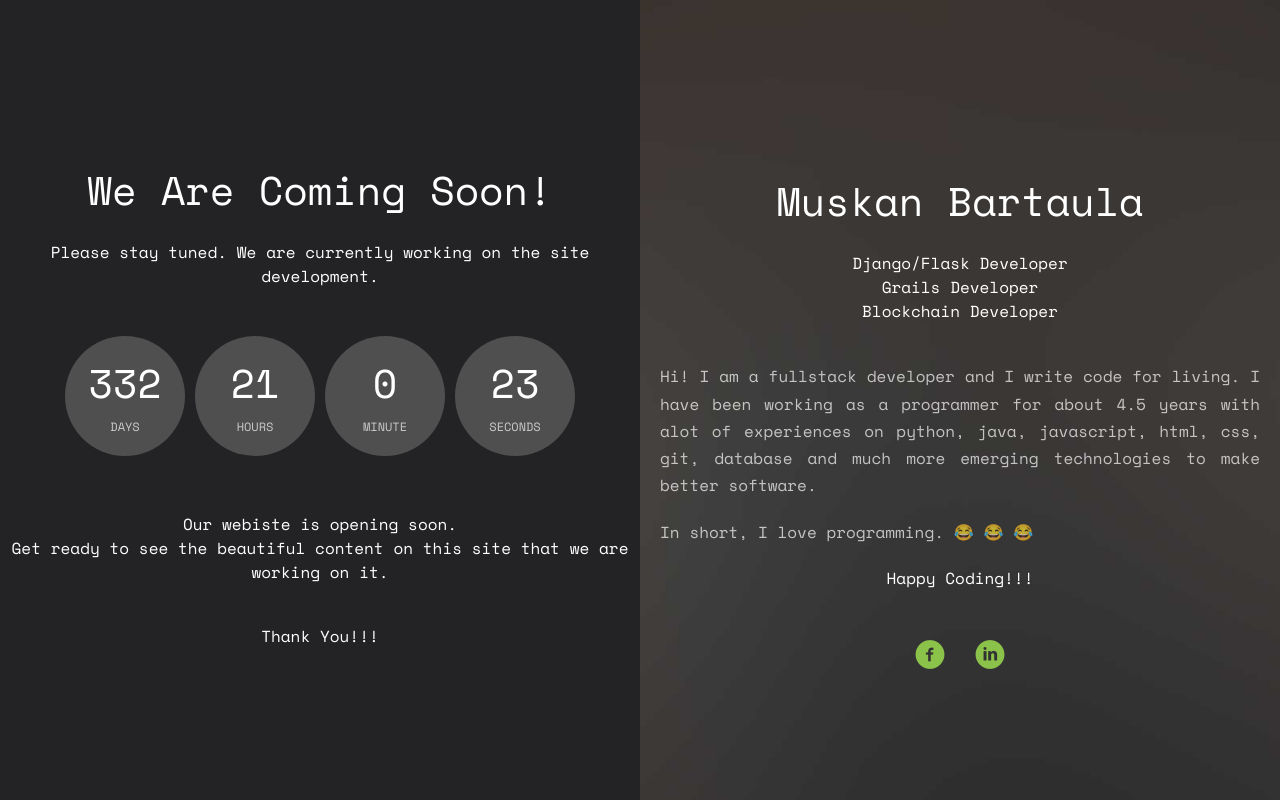
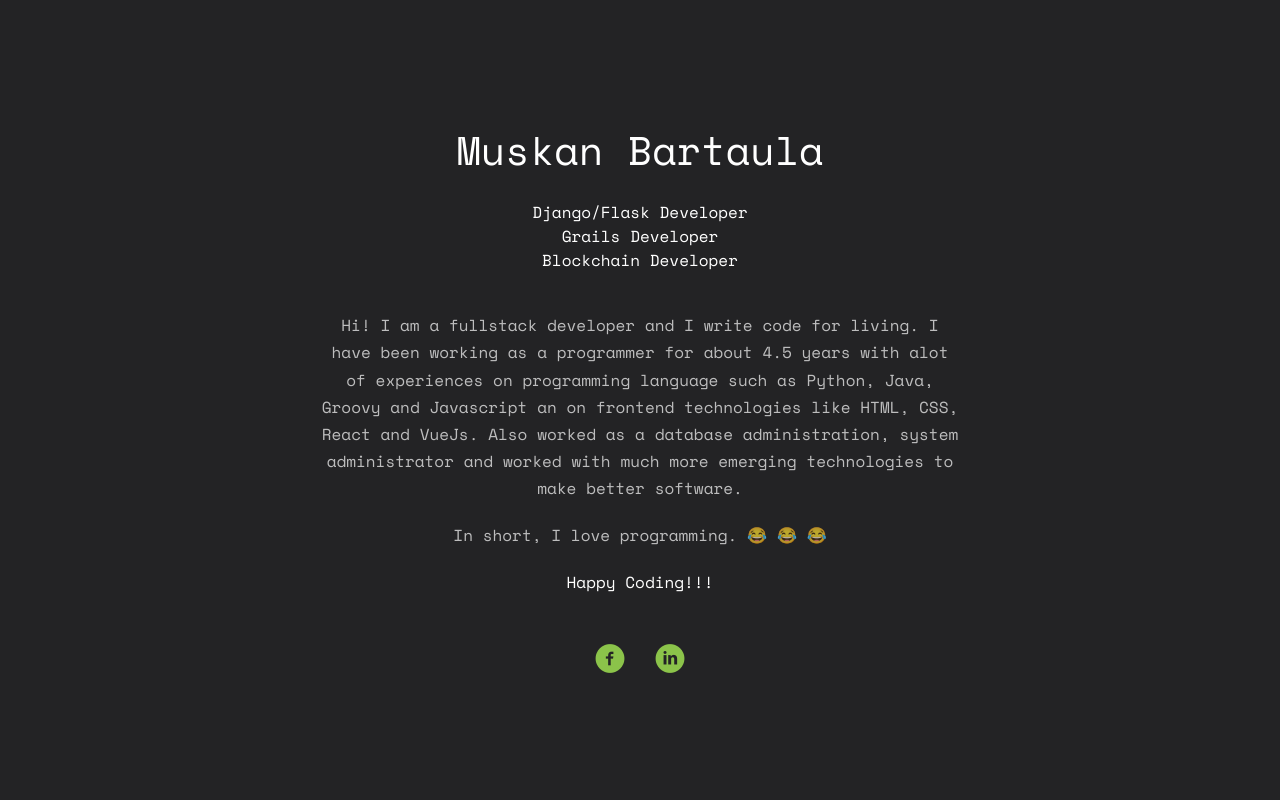
Before and after one commit to MuskanBartaula/mysite, a plain HTML site: page index.html in a window 1280 px wide. Drawn offline with nearby package versions, Linux system fonts and the light colour scheme; files whose address does not match are found by name.

Commit message:
Update: modify the description

```diff
--- a/css/style.css
+++ b/css/style.css
@@ -88,18 +88,18 @@ h1, h2, h3, h4, h5, h6, figure {
   width: 100%;
   float: left;
   height: 900px;
-  flex-wrap: wrap;
-  -webkit-flex-wrap: wrap;
-  -moz-flex-wrap: wrap;
+  -wrap: wrap;
+  -webkit--wrap: wrap;
+  -moz--wrap: wrap;
   display: -webkit-box;
   display: -moz-box;
-  display: -ms-flexbox;
-  display: -webkit-flex;
-  display: flex;
+  display: -ms-box;
+  display: -webkit-;
+  display: ;
 }
 
 .countdown-wrap, .bg-cover {
-  width: 50%;
+  width: 100%;
   background: #232325;
 }
 @media screen and (max-width: 992px) {
@@ -594,11 +594,12 @@ form label {
 
 .my-bio {
   color: #fff;
-  text-align: justify;
+  text-align: center;
 }
 
 .para {
-  padding: 0 20px;
+  width: 50%;
+  margin: 0 auto;
 }
 
 .my-links {
--- a/index.html
+++ b/index.html
@@ -64,36 +64,12 @@
 	<div id="page">
 
 	<div id="fh5co-container" class="js-fullheight">
-		<div class="countdown-wrap js-fullheight">
+
+		<div class="bg-cover js-fullheight">
 			<div class="row">
 				<div class="col-md-12 text-center">
 					<div class="display-t js-fullheight">
 						<div class="display-tc animate-box">
-							<nav class="fh5co-nav" role="navigation">
-							</nav>
-							<h1>We Are Coming Soon!</h1>
-							<h2>Please stay tuned. We are currently working on the site development.</h2>
-							<div class="simply-countdown simply-countdown-one"></div>
-							<div class="row">
-								<div class="col-md-12 desc">
-									<h2>Our webiste is opening soon. <br> Get ready to see the beautiful content on this site that we are working on it.</h2>
-
-									<h2>Thank You!!!</h2>
-								</div>
-							</div>
-						</div>
-					</div>
-				</div>
-			</div>
-		</div>
-
-		<div class="bg-cover js-fullheight" style="background-image:url(images/img_bg_1.jpg);">
-			<div class="row">
-				<div class="col-md-12 text-center">
-					<div class="display-t js-fullheight">
-						<div class="display-tc animate-box">
-							<nav class="fh5co-nav" role="navigation">
-							</nav>
 							<h1>Muskan Bartaula</h1>
 							<h2>
 								Django/Flask Developer <br>
@@ -104,7 +80,8 @@
 								<div class="col-md-12 desc">
 									<div class="para">
 										<p class="my-bio">Hi! I am a fullstack developer and I write code for living. I have been working as a programmer for about 4.5 years
-											with alot of experiences on python, java, javascript, html, css, git, database and much more emerging technologies to
+											with alot of experiences on programming language such as Python, Java, Groovy and Javascript an on frontend technologies like
+											HTML, CSS, React and VueJs. Also worked as a database administration, system administrator and worked with much more emerging technologies to
 											make better software.
 										</p>
 										<p class="my-bio">
```
